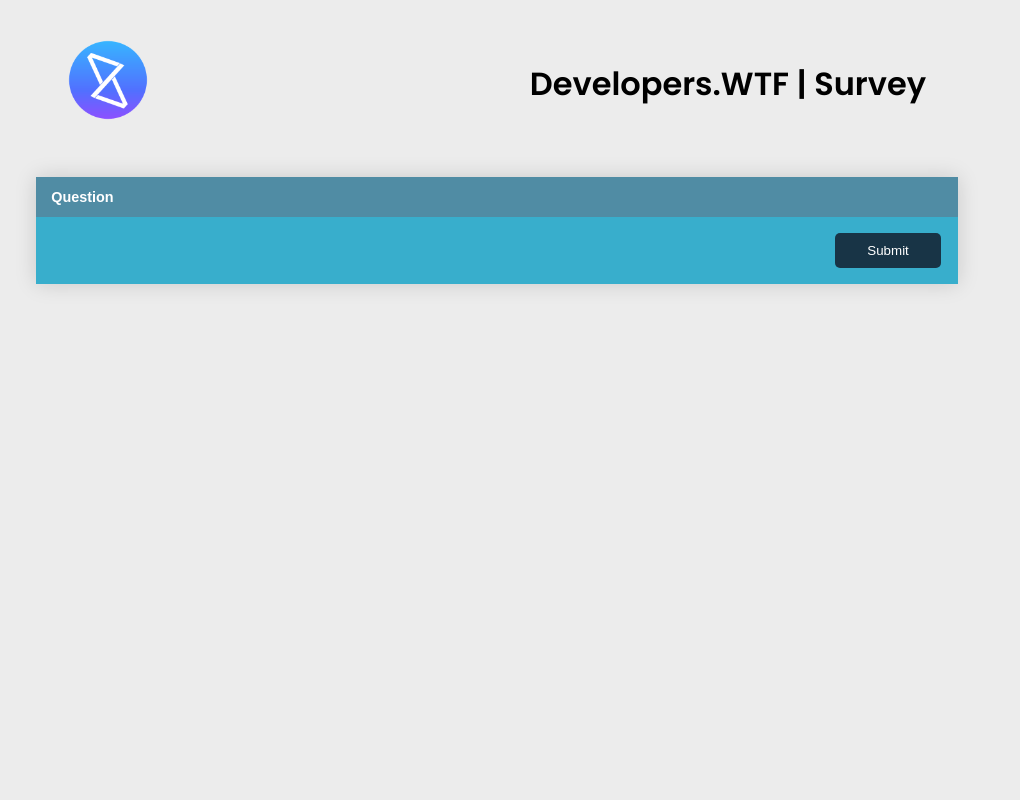
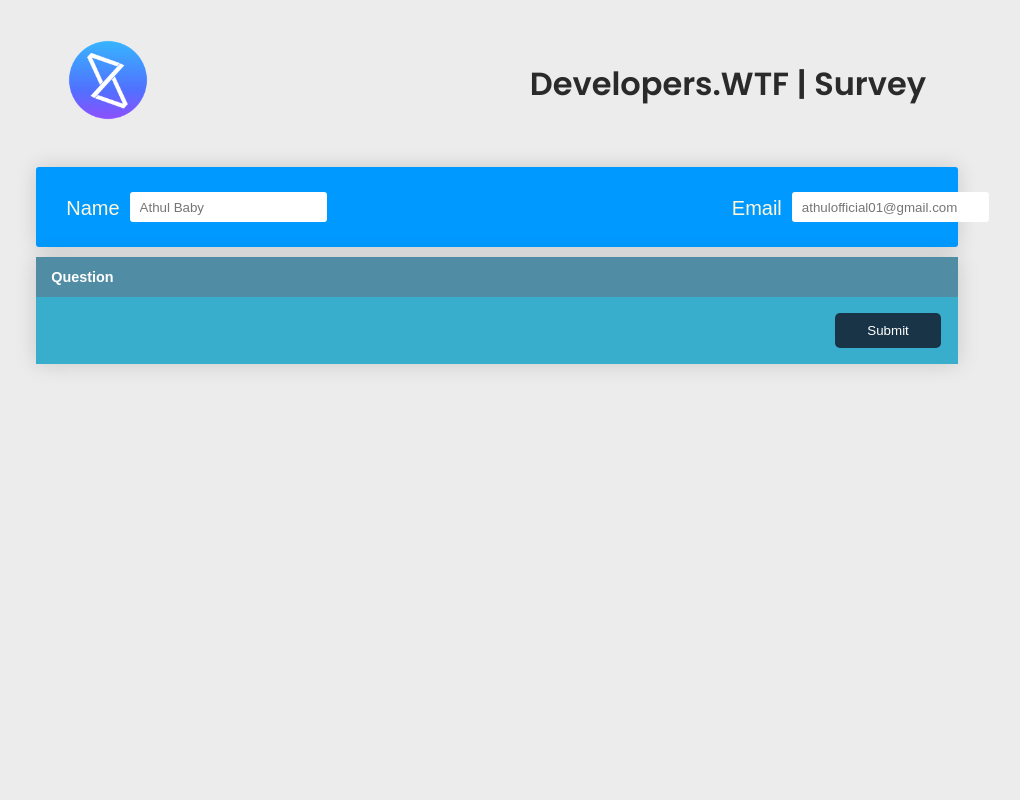
Before and after one commit to adityavishnu3610/survey-for-devs, a PHP site: page / in a window 1280 px wide. Shown: the whole page, without its empty margins (143-1163 px from the left). Run offline with PHP 8.4, Linux system fonts and the light colour scheme; data that the repository does not hold is empty.

Commit message:
name-email-successpage-other-minor-refinements

```diff
--- a/index.php
+++ b/index.php
@@ -21,7 +21,17 @@
         </div>
     </header>
     <section class="form-section">
-        <form method="post" action="submit.php">
+        <form class = "form" method="post" action="submit.php">
+            <div class="card">
+                <div class = "name-section" >
+                    <label for="name" class="name-label">Name</label>
+                    <input type="text" placeholder="Athul Baby" class="name">
+                </div>
+                <div class = "email-section" >
+                    <label for="email" class="email-label">Email</label>
+                    <input type="text" placeholder="athulofficial01@gmail.com" class="email">
+                </div>
+            </div>
             <table class="styled-table">
                 <thead>
                     <tr>
--- a/style/style.css
+++ b/style/style.css
@@ -7,6 +7,9 @@
 body{
     font-family: 'Poppins', sans-serif;
     background: rgb(236, 236, 236);
+    display: flex;
+    flex-direction: column;
+    height: 100vh;
 }
 
 header{
@@ -16,8 +19,9 @@ header{
     align-items: center;
 }
 
-header.h1{
+header h1{
     justify-content: flex-end;
+    color: #2a2a2a;
 }
 header div{
     margin: 20px;
@@ -40,6 +44,58 @@ header div{
     width: 80%;
     margin: 10px auto;
 }
+
+.form {
+    display: flex;
+    flex-direction: column;
+}
+
+.card {
+    display: flex;
+    justify-content: space-between;
+    min-width: 400px;
+    width: 80%;
+    margin: auto;
+    background: rgb(0, 153, 255);
+    border-radius: 3px;
+    height: 10vh;
+    color: cornsilk;
+    border-collapse: collapse;
+    font-size: 0.9em;
+    font-family: sans-serif;
+    min-width: 400px;
+    box-shadow: 0 0 20px rgba(0, 0, 0, 0.15);
+}
+
+.card div {
+    display: flex;
+    width: 20vw;
+}
+
+.name-section {
+    padding: 20px;
+}
+
+.email-section {
+    padding: 20px;
+}
+
+
+.card div input {
+    margin: auto;
+    padding: 10px;
+    border: 0px;
+    height: 30px;
+    border-radius: 3px;
+}
+
+.card div label{
+    padding: 10px;
+    margin: auto;
+    font-weight: 400;
+    font-size: 20px;
+}
+
 
 
 .styled-table {
@@ -89,3 +145,15 @@ table input[type=submit]{
     border-radius: 5px;
 
   }
+
+main{
+      display: flex;
+      width: 85%;
+      margin: auto;
+      justify-content: center;
+  }
+
+main h1 {
+    color: #2a2a2a;
+    font-size: 5vh;
+}
--- a/submit.php
+++ b/submit.php
@@ -50,7 +50,7 @@ while($row_survey = mysqli_fetch_array($run_survey)){
     $new_iscore = $iscore + $iscore_array[$i];
     $new_count = $count+1;
     $update_qry = "UPDATE languages SET interest = $new_iscore , knowledge = $new_kscore, count = $new_count WHERE name = '$name'";
-    echo $update_qry.'<br>';
+    header("Location: success.php");
     $run_update_qry = mysqli_query($conn, $update_qry);
 
 
```
Also changed, not shown: success.php (added, +31 -0 lines).
